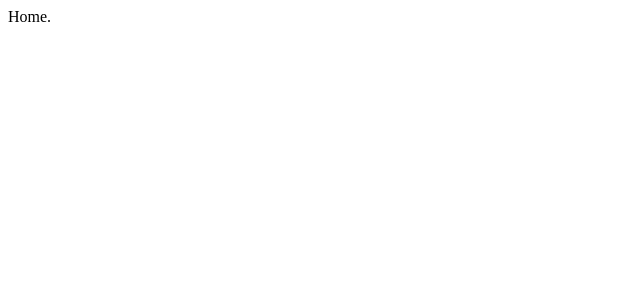
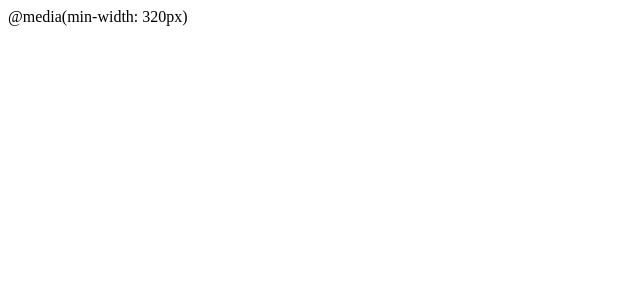
Before and after one commit to osequi/test-fw, a Next.js app: page / in a window 1280 px wide. Shown: the top 300 px of the page, without its empty margins (0-640 px from the left). Built offline with nearby package versions, Linux system fonts and the light colour scheme.

Commit message:
Adding components

```diff
--- /dev/null
+++ b/src/components/Home/Home.tsx
@@ -0,0 +1,10 @@
+import React from "react";
+import { useBreakpoint } from "@hooks";
+
+const Home = () => {
+  const breakpoints = useBreakpoint("mobile");
+
+  return <>{breakpoints}</>;
+};
+
+export default Home;
--- /dev/null
+++ b/src/components/Home/index.ts
@@ -0,0 +1 @@
+export { default as Home } from "./Home";
--- a/src/pages/index.tsx
+++ b/src/pages/index.tsx
@@ -1,11 +1,16 @@
 import React, { createContext } from "react";
 import { theme } from "@theme";
+import { Home } from "@components/Home";
 
 const ThemeContext = createContext(null);
 
-const Home = () => {
-  return <ThemeContext.Provider value={theme}>Home.</ThemeContext.Provider>;
+const HomePage = () => {
+  return (
+    <ThemeContext.Provider value={theme}>
+      <Home />
+    </ThemeContext.Provider>
+  );
 };
 
-export default Home;
+export default HomePage;
 export { ThemeContext };
--- a/tsconfig.json
+++ b/tsconfig.json
@@ -16,6 +16,8 @@
     "baseUrl": "./src", // https://nextjs.org/docs/advanced-features/module-path-aliases
     "paths": {
       "@theme": ["theme/"],
+      "@hooks": ["hooks/"],
+      "@components/*": ["components/*"],
       "@pages/*": ["pages/*"]
     }
   },
```
